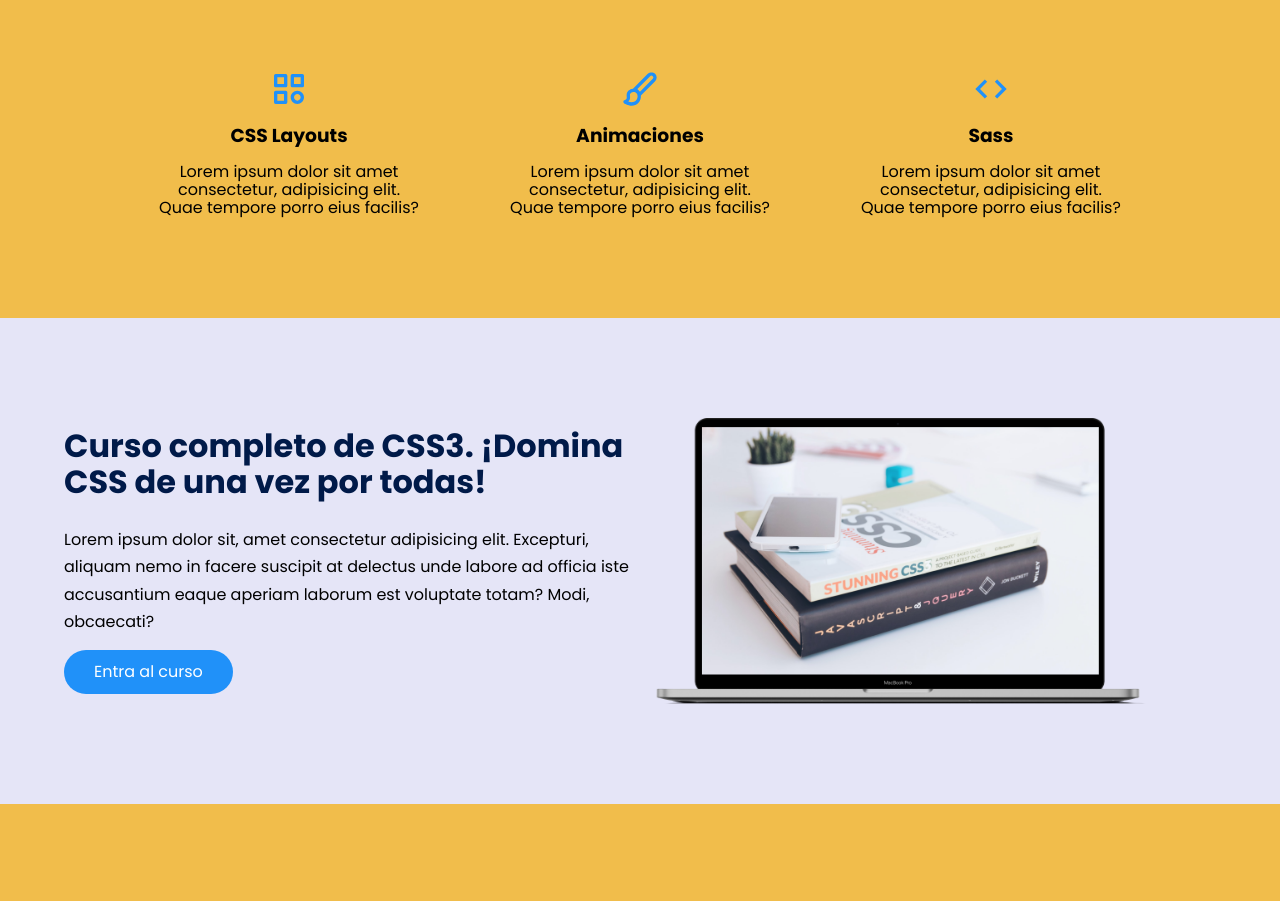
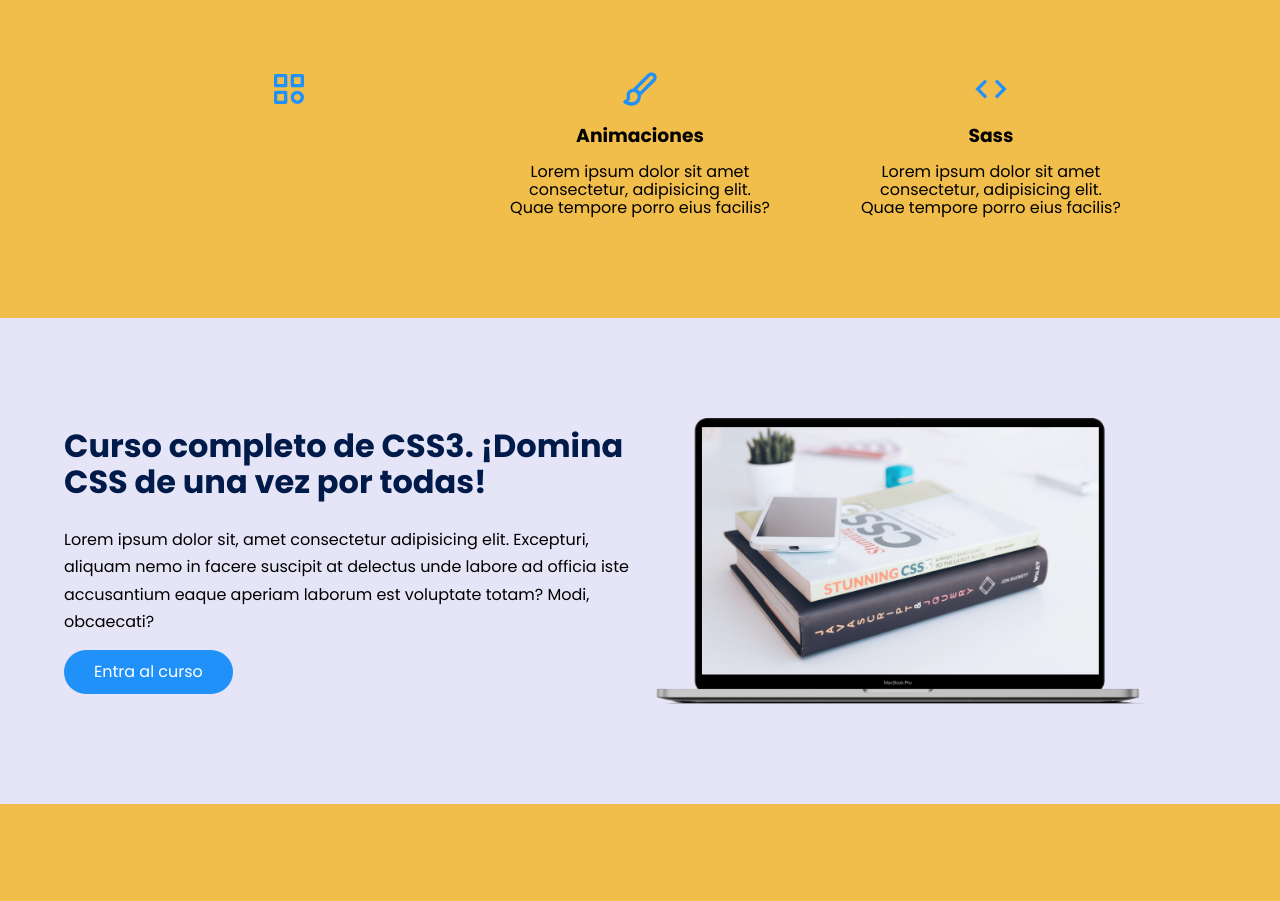
Before and after one commit to JhanHader2022/DesarrolloCssHtmlJs, a plain HTML site: page acercadenosotros.html in a window 1280 px wide. Shown: the part 1000-1901 px from the top of the page. Drawn offline with Linux system fonts and the light colour scheme.

Commit message:
cambio de lorem
cambio en la linea 81

```diff
--- a/acercadenosotros.html
+++ b/acercadenosotros.html
@@ -78,9 +78,6 @@
             <div class="about__main">
                 <article class="about__icons">
                     <img src="./images/shapes.svg" class="about__icon">
-                    <h3 class="about__title">CSS Layouts</h3>
-                    <p class="about__paragrah">Lorem ipsum dolor sit amet consectetur, adipisicing elit. Quae tempore
-                        porro eius facilis?</p>
                 </article>
 
                 <article class="about__icons">
```
